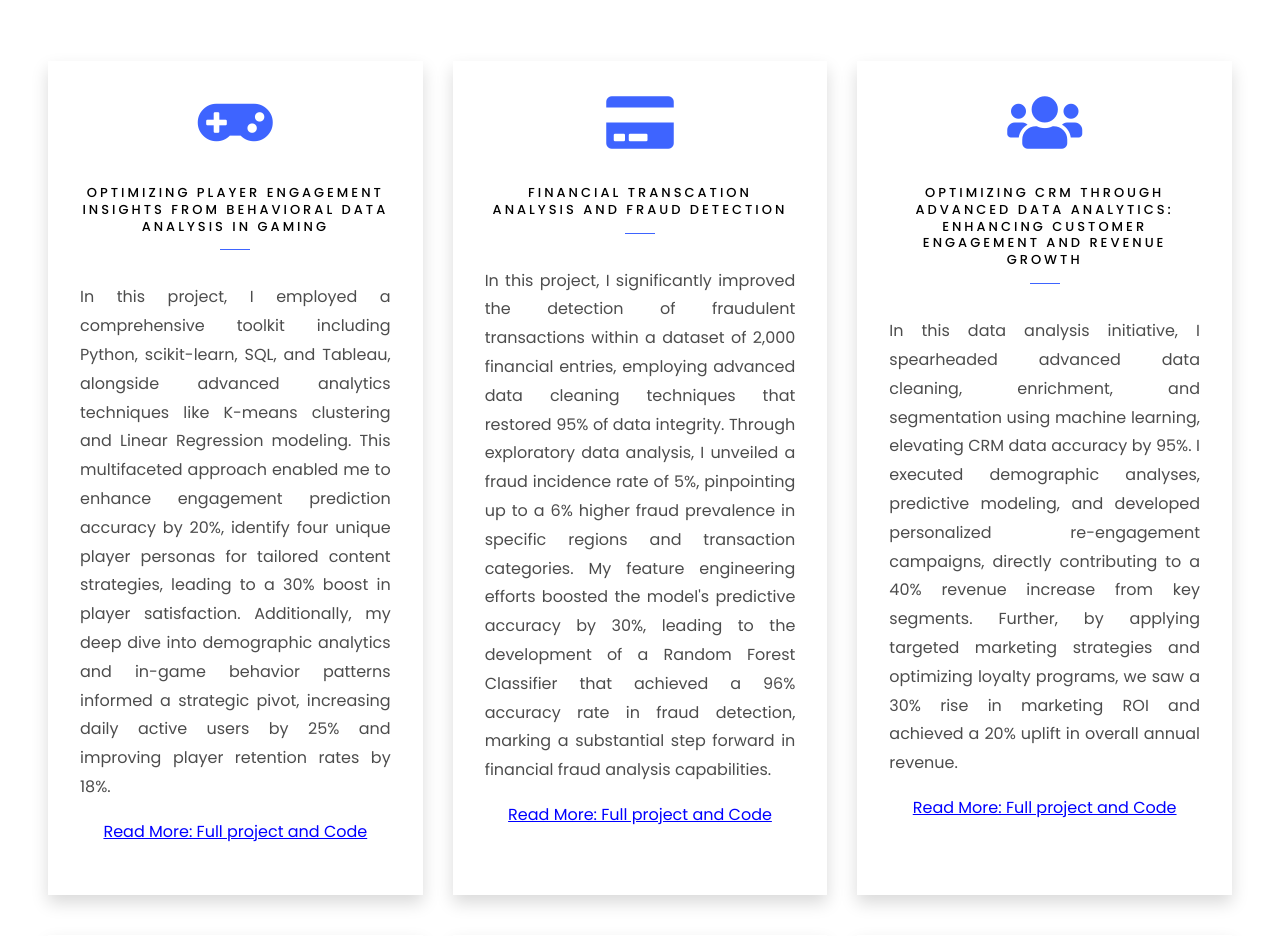
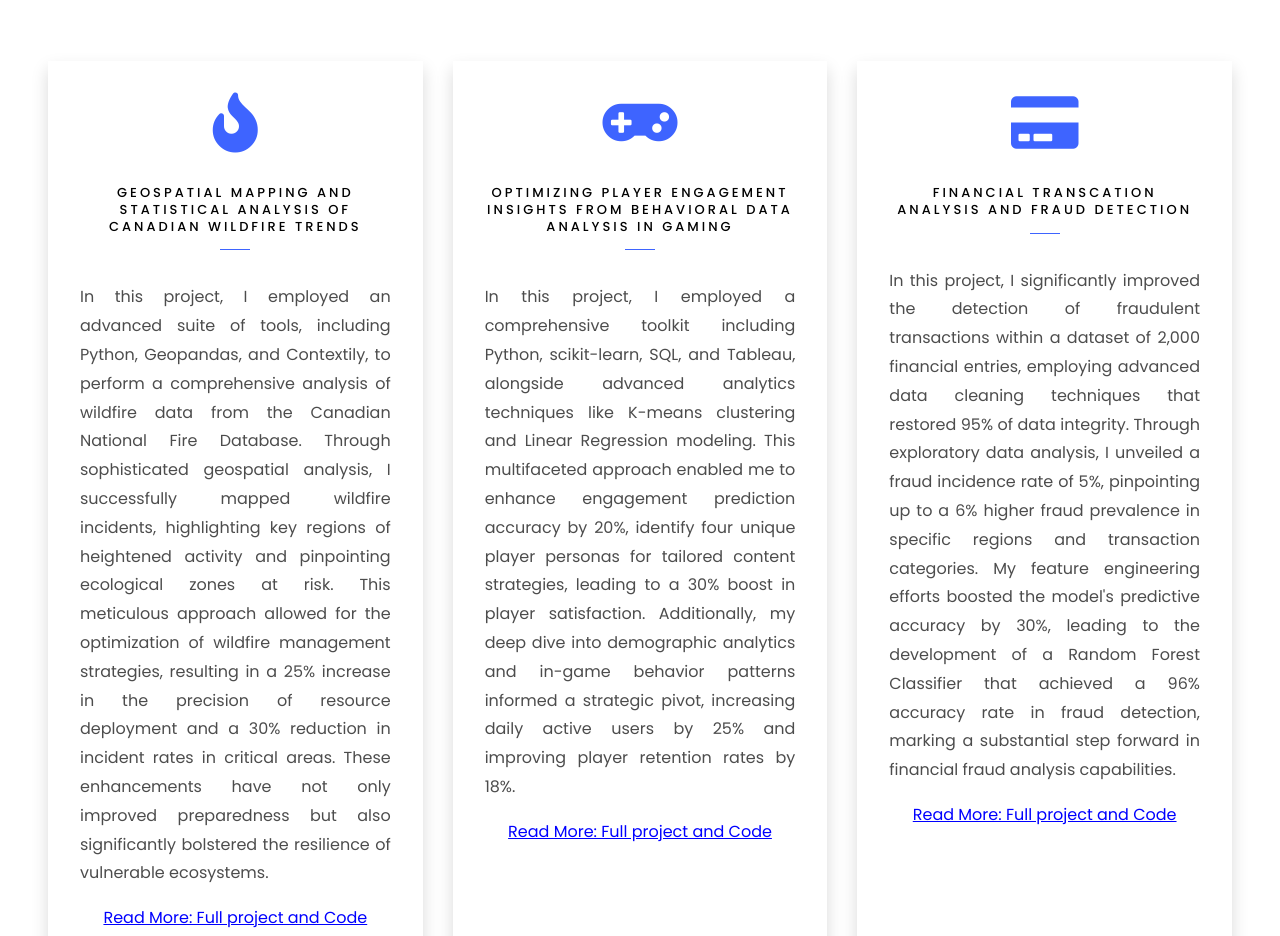
Before and after one commit to Rafat-Bin/portfolio, a plain HTML site: page index.html in a window 1280 px wide. Shown: the part 5000-5936 px from the top of the page. Drawn offline with Linux system fonts and the light colour scheme; files whose address does not match are found by name.

Commit message:
Add files via upload

```diff
--- a/index.html
+++ b/index.html
@@ -423,6 +423,30 @@
           </div>
         </div>
     		<div class="row">
+
+
+				<div class="col-md-4 text-center d-flex ftco-animate">
+					<a href="https://github.com/Rafat-Bin/Recent-Projects/tree/main/Geospatial%20Mapping%20and%20Statistical%20Analysis%20of%20Canadian%20Wildfire%20Trends" target="_blank" class="services-1 shadow">
+						<span class="icon">
+							<i class="fas fa-fire"></i>
+						</span>
+						<div class="desc" >
+							<h3 class="mb-5" >Geospatial Mapping and Statistical Analysis of Canadian Wildfire Trends</h3>
+							<p style="text-align: justify;">
+								In this project, I employed an advanced suite of tools, including Python, Geopandas, and Contextily, to perform a comprehensive analysis of wildfire data from the Canadian National Fire Database. Through sophisticated geospatial analysis, I successfully mapped wildfire incidents, highlighting key regions of heightened activity and pinpointing ecological zones at risk. This meticulous approach allowed for the optimization of wildfire management strategies, resulting in a 25% increase in the precision of resource deployment and a 30% reduction in incident rates in critical areas. These enhancements have not only improved preparedness but also significantly bolstered the resilience of vulnerable ecosystems. </p>
+
+							<p style="text-decoration: underline; color: blue; ">Read More: Full project and Code</p>
+
+
+
+
+						</div>
+
+					</a>
+				</div>
+
+
+
 					<div class="col-md-4 text-center d-flex ftco-animate">
 						<a href="https://github.com/Rafat-Bin/Recent-Projects/tree/main/Optimizing%20Player%20Engagement%20Insights%20from%20Behavioral%20Data%20Analysis%20in%20Gaming" target="_blank" class="services-1 shadow">
 							<span class="icon">
```
